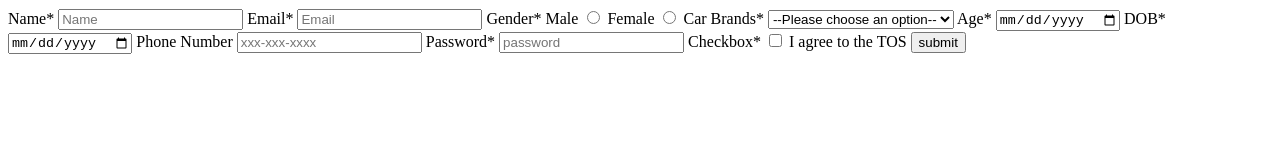
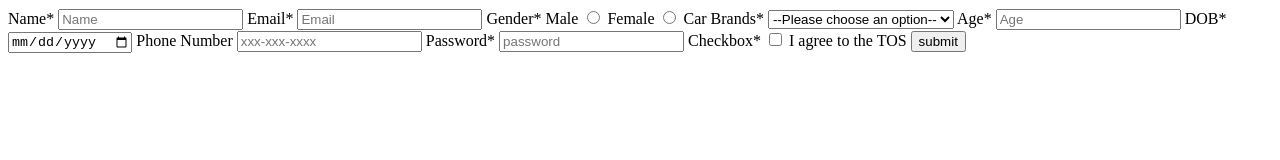
Before and after one commit to acciojob/signup-form-car-Sonu34668, a website: page main.html in a window 1280 px wide. Drawn offline with Linux system fonts and the light colour scheme.

Commit message:
created a submission

```diff
--- a/main.html
+++ b/main.html
@@ -142,7 +142,7 @@
 		  </select>
 
 		  <label for="age">Age*</label>
-		  <input type="date" name="age" id="age" placeholder="Age" required>
+		  <input type="number" name="age" id="age" placeholder="Age" required>
 
 		  <label for="dob">DOB*</label>
 		  <input type="date" name="dob" id="dob" required>
```
